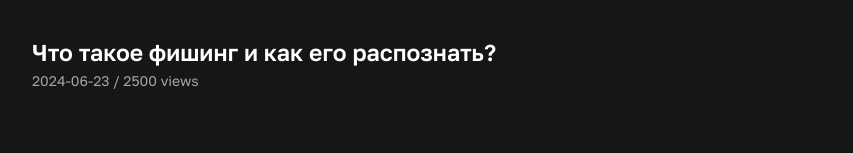
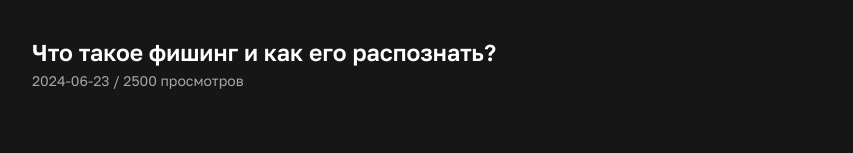
Before and after one commit to SanchezsX/CYBERSEC, a React (Vite) app: page /CYBERSEC/post/1 in a window 1280 px wide. Shown: the part 420-573 px from the top of the page, without its empty margins (204-1057 px from the left). Built offline with nearby package versions, Linux system fonts and the light colour scheme.

Commit message:
change text

```diff
--- a/src/components/Posts.tsx
+++ b/src/components/Posts.tsx
@@ -1,6 +1,6 @@
 import { useEffect, useRef } from 'react'
 import { Link } from 'react-router-dom'
-import { AnimatePresence, motion } from 'framer-motion'
+import {  motion } from 'framer-motion'
 interface PostsProps {
   title: string
   date: string
@@ -72,7 +72,7 @@ const Posts = ({ title, date, views, id, img }: PostsProps) => {
             {title}
           </p>
           <p className="text-[#ABABAB] pt-2 text-[12px] max-[412px]:text-[16px]">
-            {date} / {views}
+            {date} / {views} просмотров
           </p>
         </div>
       </motion.div>
--- a/src/page/PagePost.tsx
+++ b/src/page/PagePost.tsx
@@ -14,7 +14,7 @@ const PagePost = ({ items }: { items: typeof data }) => {
       <div className="mb-[55px]">
         <h1 className="text-[23px] font-semibold">{post.title}</h1>
         <p className="text-[#A6A6A6] text-[14px]">
-          {post.date} / {post.views} views
+          {post.date} / {post.views} просмотров
         </p>
       </div>
       <p className="text-[23px] max-[750px]:text-[18px]">{post.content}</p>
```
